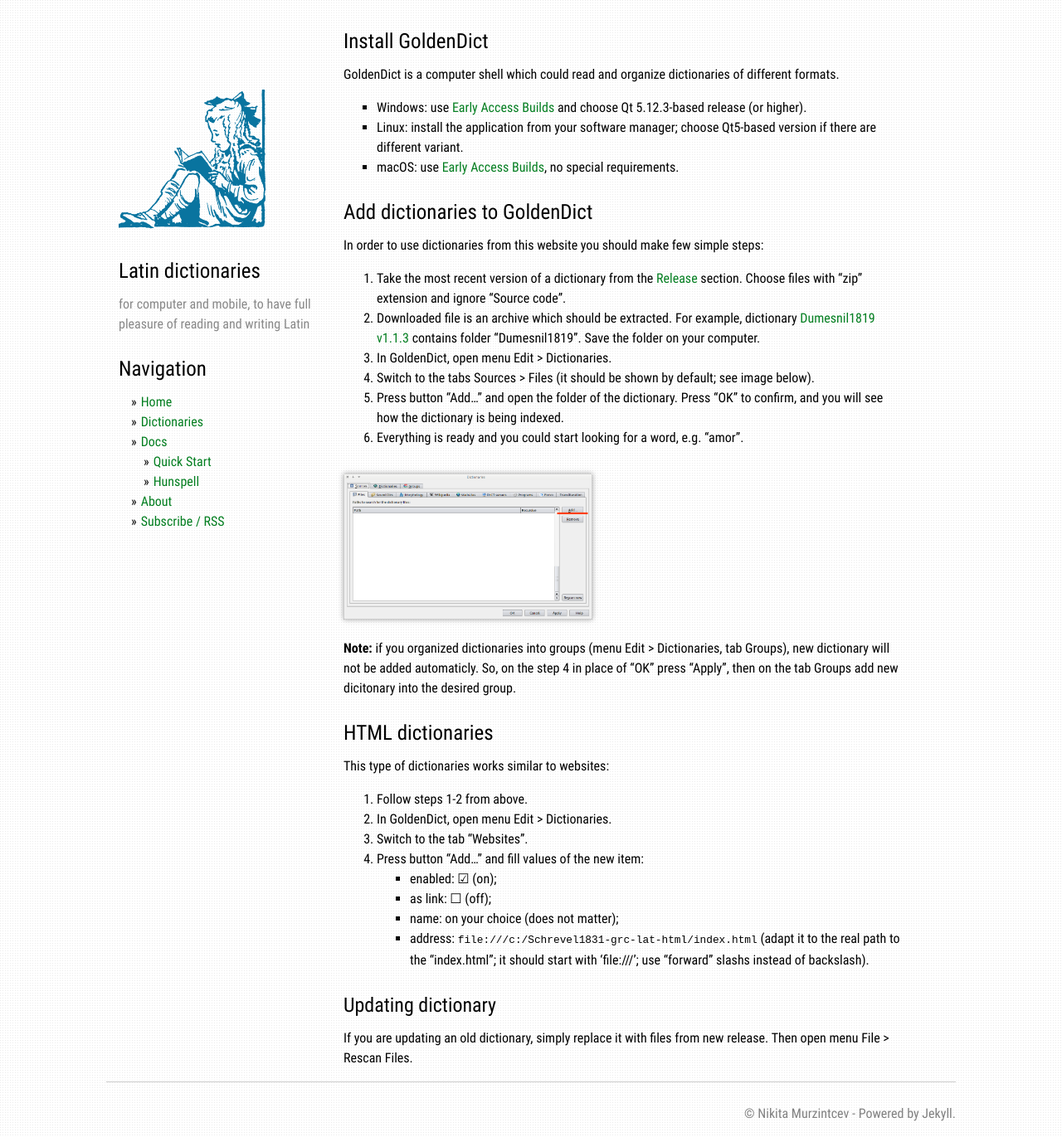
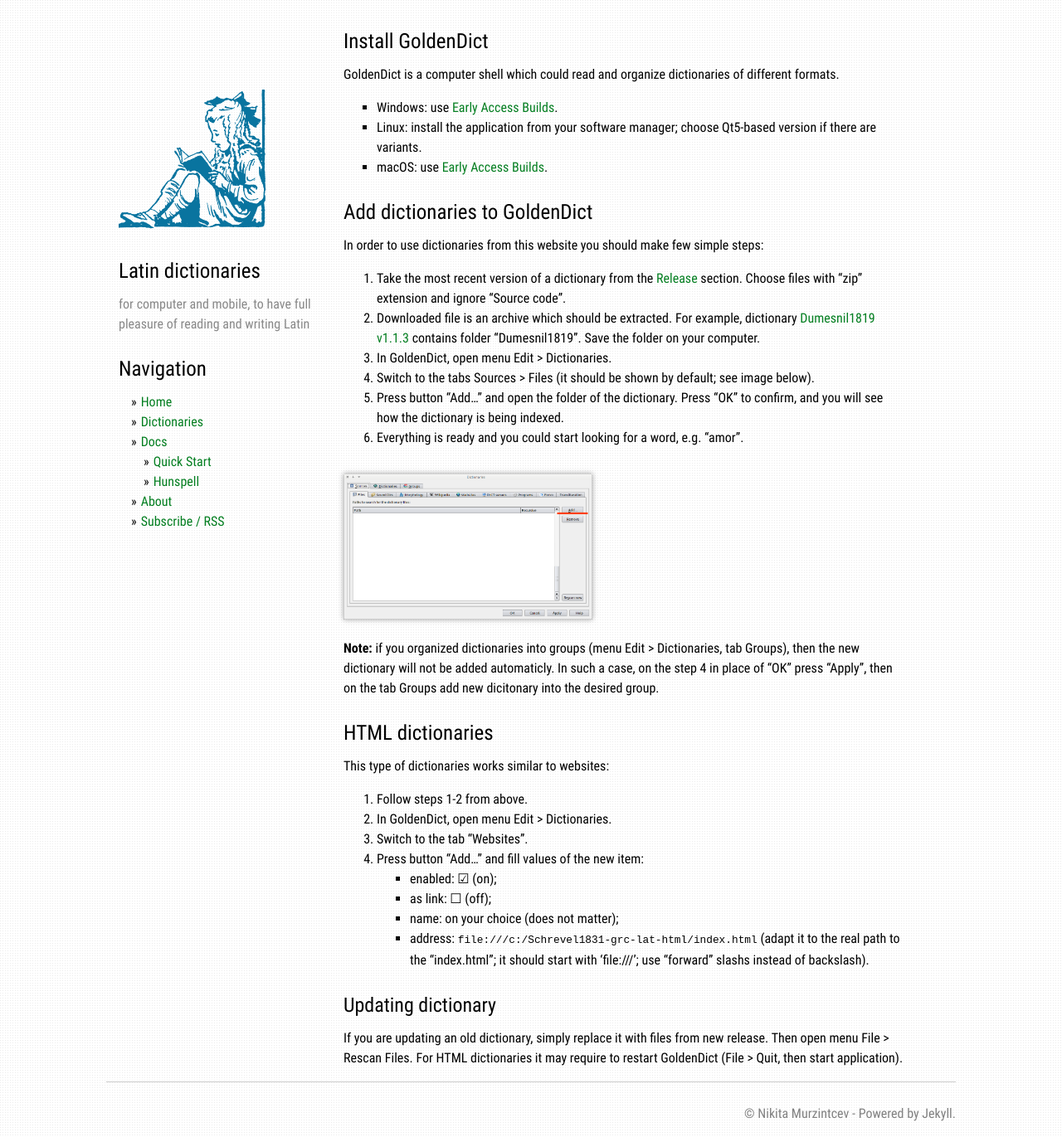
Before and after one commit to nikita-moor/dictionaries, a Jekyll site: the page built from docs/howto.md, in a window 1280 px wide. Shown: the whole page at 83% size. Built offline with Jekyll 4.4.1, drawn with Linux system fonts in a browser that asks for light colours.

```diff
--- a/docs/howto.md
+++ b/docs/howto.md
@@ -7,9 +7,9 @@ title: Documentation
 
 GoldenDict is a computer shell which could read and organize dictionaries of different formats.
 
-* Windows: use [Early Access Builds](https://github.com/goldendict/goldendict/wiki/Early-Access-Builds-for-Windows) and choose Qt 5.12.3-based release (or higher).
-* Linux: install the application from your software manager; choose Qt5-based version if there are different variant.
-* macOS: use [Early Access Builds](https://github.com/goldendict/goldendict/wiki/Early-Access-Builds-for-Windows), no special requirements.
+* Windows: use [Early Access Builds](https://github.com/goldendict/goldendict/wiki/Early-Access-Builds-for-Windows).
+* Linux: install the application from your software manager; choose Qt5-based version if there are variants.
+* macOS: use [Early Access Builds](https://github.com/goldendict/goldendict/wiki/Early-Access-Builds-for-Mac-OS-X).
 
 
 # Add dictionaries to GoldenDict
@@ -25,7 +25,7 @@ In order to use dictionaries from this website you should make few simple steps:
 
 {% include img-viewer.html img="img/goldendict-1.png" %}
 
-**Note:** if you organized dictionaries into groups (menu Edit > Dictionaries, tab Groups), new dictionary will not be added automaticly. So, on the step 4 in place of "OK" press "Apply", then on the tab Groups add new dicitonary into the desired group.
+**Note:** if you organized dictionaries into groups (menu Edit > Dictionaries, tab Groups), then the new dictionary will not be added automaticly. In such a case, on the step 4 in place of "OK" press "Apply", then on the tab Groups add new dicitonary into the desired group.
 
 
 # HTML dictionaries
@@ -44,4 +44,4 @@ This type of dictionaries works similar to websites:
 
 ## Updating dictionary
 
-If you are updating an old dictionary, simply replace it with files from new release. Then open menu File > Rescan Files.
+If you are updating an old dictionary, simply replace it with files from new release. Then open menu File > Rescan Files. For HTML dictionaries it may require to restart GoldenDict (File > Quit, then start application).
```
Also changed, not shown: _dictionaries/Schrevel1831.md (+2 -2 lines), _posts/2020-10-06-Schrevel1831.md (added, +22 -0 lines).
